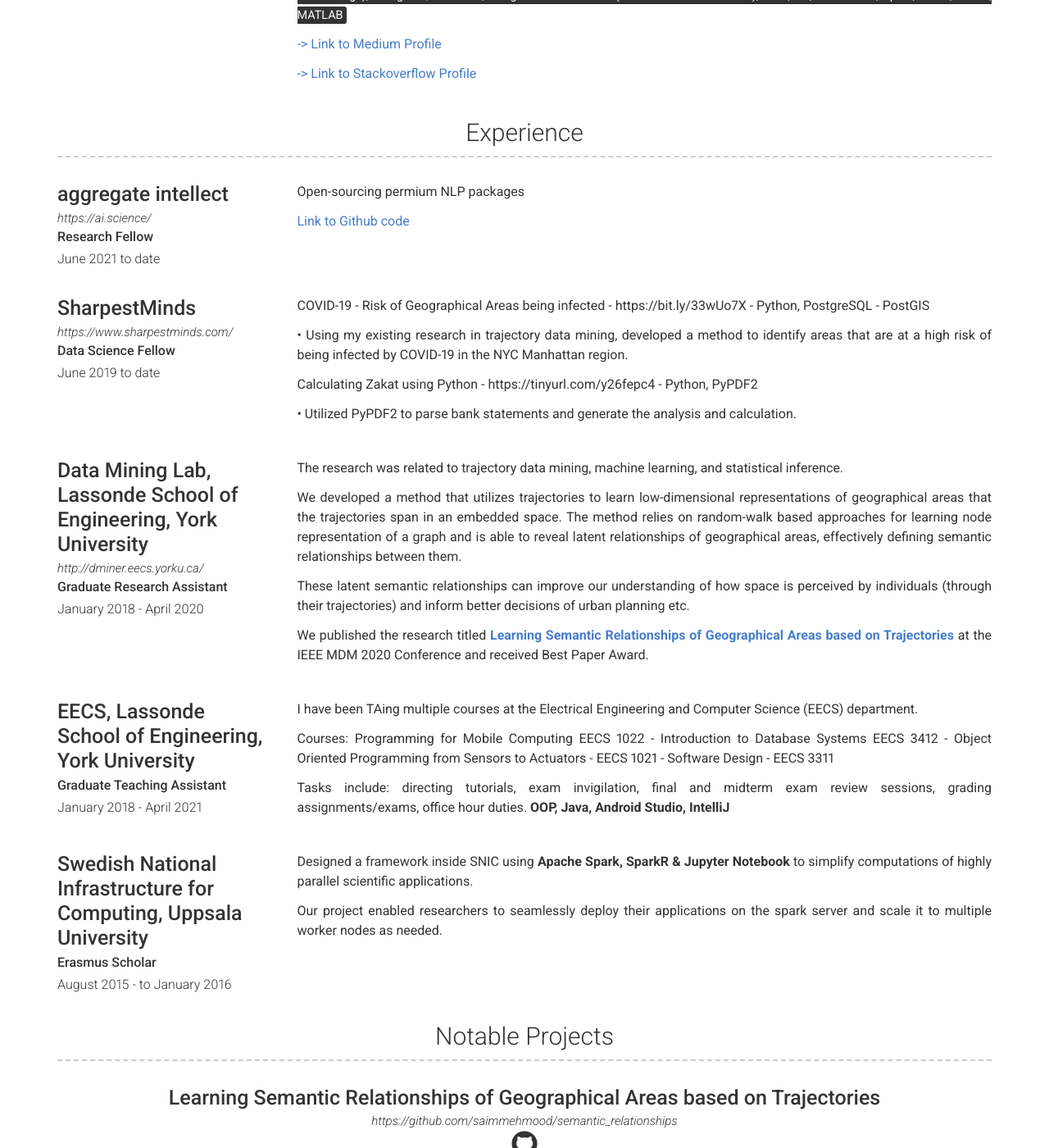
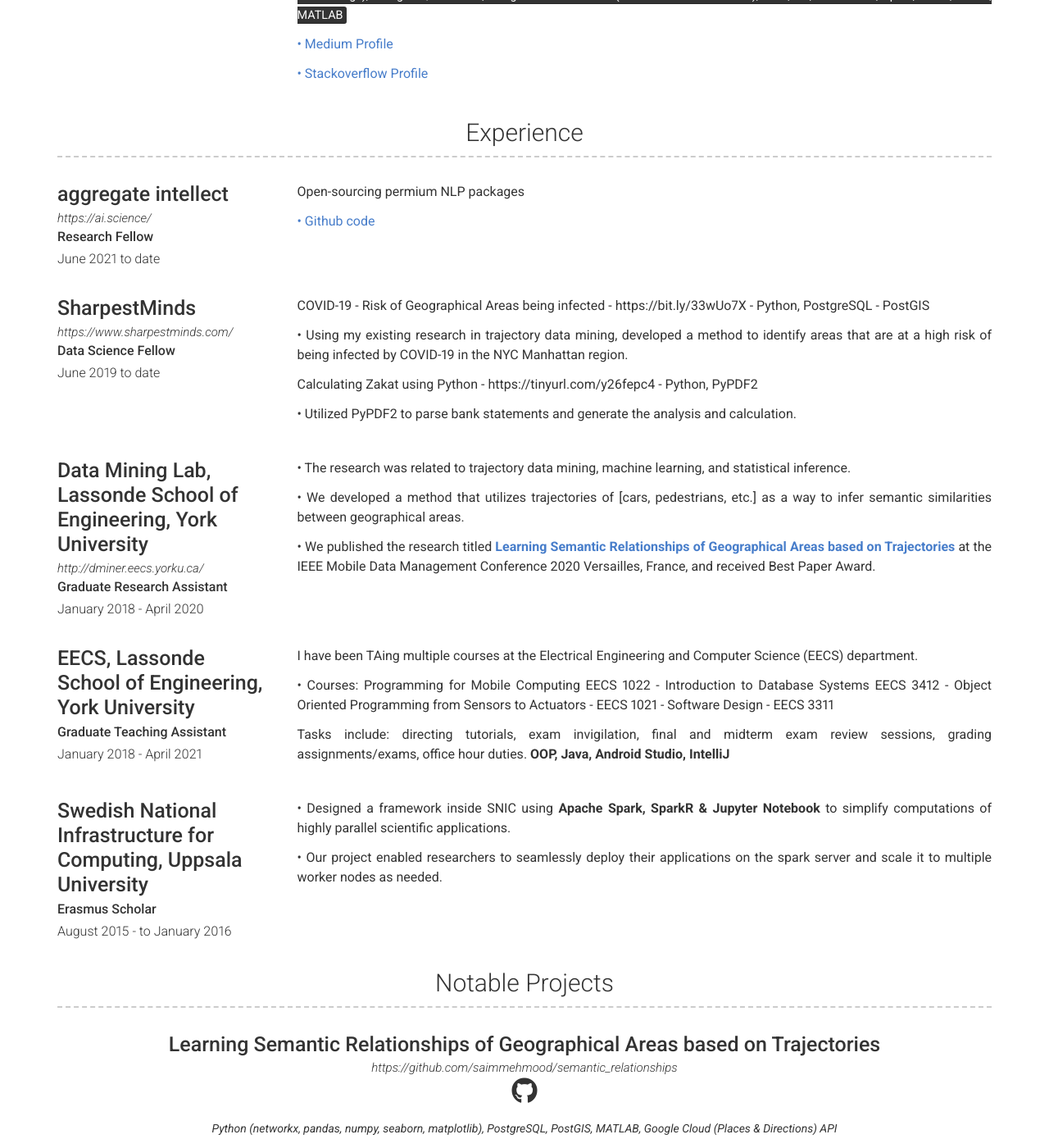
Before and after one commit to saimmehmood/saimmehmood.github.io, a Jekyll site: the page built from index.md, in a window 1280 px wide and 1400 px high, scrolled down 620 px. Shown: the whole window at 82% size. Built offline with Jekyll 4.4.1, drawn with Linux system fonts in a browser that asks for light colours; nearby versions of some CDN libraries.

Commit message:
7/16/2021 7:22 AM simplifying descriptions and minor improvements

```diff
--- a/_config.yml
+++ b/_config.yml
@@ -45,9 +45,9 @@ about_content: | # this will include new lines to allow paragraphs
 
     **Skills:** <mark>Python (pandas, numpy, scikit-learn, networkx, seaborn, matplotlib, nltk), Deep Learning (node2vec, word2vec, graph embeddings), PostgreSQL/PostGIS, Google Cloud Platform (Places & Directions APIs), Java, C#, TensorFlow, Spark, Colab, LaTeX, MATLAB </mark>
 
-    [-> Link to Medium Profile](https://saim-mehmood-gul.medium.com/)
+    [• Medium Profile](https://saim-mehmood-gul.medium.com/)
 
-    [-> Link to Stackoverflow Profile](https://stackoverflow.com/users/4044015/saim-mehmood)
+    [• Stackoverflow Profile](https://stackoverflow.com/users/4044015/saim-mehmood)
 
 # Projects Section
 # projects_title: Projects
--- a/_data/experience.yml
+++ b/_data/experience.yml
@@ -8,7 +8,7 @@
   description: | # this will include new lines to allow paragraphs
     Open-sourcing permium NLP packages
 
-    [Link to Github code](https://github.com/Aggregate-Intellect/original-handson-packages)
+    [• Github code](https://github.com/Aggregate-Intellect/original-handson-packages)
 
 - layout: left
   company: SharpestMinds
@@ -34,17 +34,12 @@
   # quote: >
   #  Solving 21st century problems by diging holes and making game changing products like the *not a flamethrower*
   description: | # this will include new lines to allow paragraphs
-    The research was related to trajectory data mining, machine learning, and statistical inference.
+    •	The research was related to trajectory data mining, machine learning, and statistical inference.
 
-    We developed a method that utilizes trajectories to learn low-dimensional representations of geographical areas
-    that the trajectories span in an embedded space. The method relies on random-walk based approaches for learning
-    node representation of a graph and is able to reveal latent relationships of geographical areas, effectively defining semantic relationships between them.
+    •	We developed a method that utilizes trajectories of [cars, pedestrians, etc.] as a way to infer semantic similarities between geographical areas.
 
-    These latent semantic relationships can improve our understanding of how space is perceived by individuals (through their trajectories)
-    and inform better decisions of urban planning etc.
-
-    We published the research titled [**Learning Semantic Relationships of Geographical Areas based on Trajectories**](https://ieeexplore.ieee.org/document/9162305)
-    at the IEEE MDM 2020 Conference and received Best Paper Award.
+    •	We published the research titled [**Learning Semantic Relationships of Geographical Areas based on Trajectories**](https://ieeexplore.ieee.org/document/9162305)
+    at the IEEE Mobile Data Management Conference 2020 Versailles, France, and received Best Paper Award.
 
 - layout: left
   company: EECS, Lassonde School of Engineering, York University
@@ -56,8 +51,7 @@
   description: | # this will include new lines to allow paragraphs
     I have been TAing multiple courses at the Electrical Engineering and Computer Science (EECS) department.
 
-    Courses:
-    Programming for Mobile Computing EECS 1022 - Introduction to Database Systems EECS 3412 - Object Oriented Programming from Sensors to Actuators - EECS 1021 - Software Design - EECS 3311
+    •	Courses: Programming for Mobile Computing EECS 1022 - Introduction to Database Systems EECS 3412 - Object Oriented Programming from Sensors to Actuators - EECS 1021 - Software Design - EECS 3311
 
     Tasks include: directing tutorials, exam invigilation, final and midterm exam review sessions, grading assignments/exams, office hour duties. **OOP, Java, Android Studio, IntelliJ**
 
@@ -70,6 +64,6 @@
   # quote: >
   #  Solving 21st century problems by diging holes and making game changing products like the *not a flamethrower*
   description: | # this will include new lines to allow paragraphs
-    Designed a framework inside SNIC using **Apache Spark, SparkR & Jupyter Notebook** to simplify computations of highly parallel scientific applications.
+    •	Designed a framework inside SNIC using **Apache Spark, SparkR & Jupyter Notebook** to simplify computations of highly parallel scientific applications.
 
-    Our project enabled researchers to seamlessly deploy their applications on the spark server and scale it to multiple worker nodes as needed.
+    •	Our project enabled researchers to seamlessly deploy their applications on the spark server and scale it to multiple worker nodes as needed.
```
Also changed, not shown: 1 other file.
